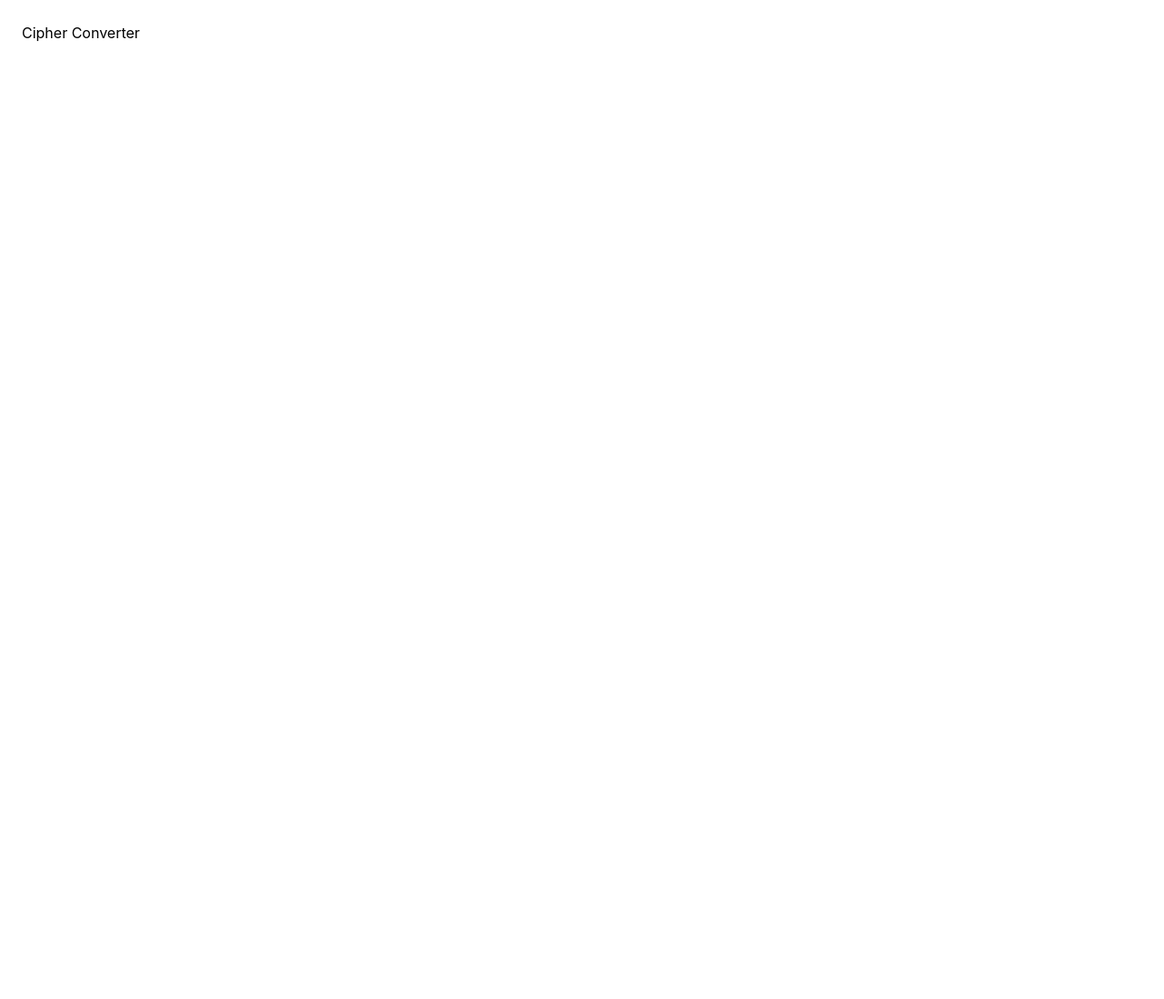
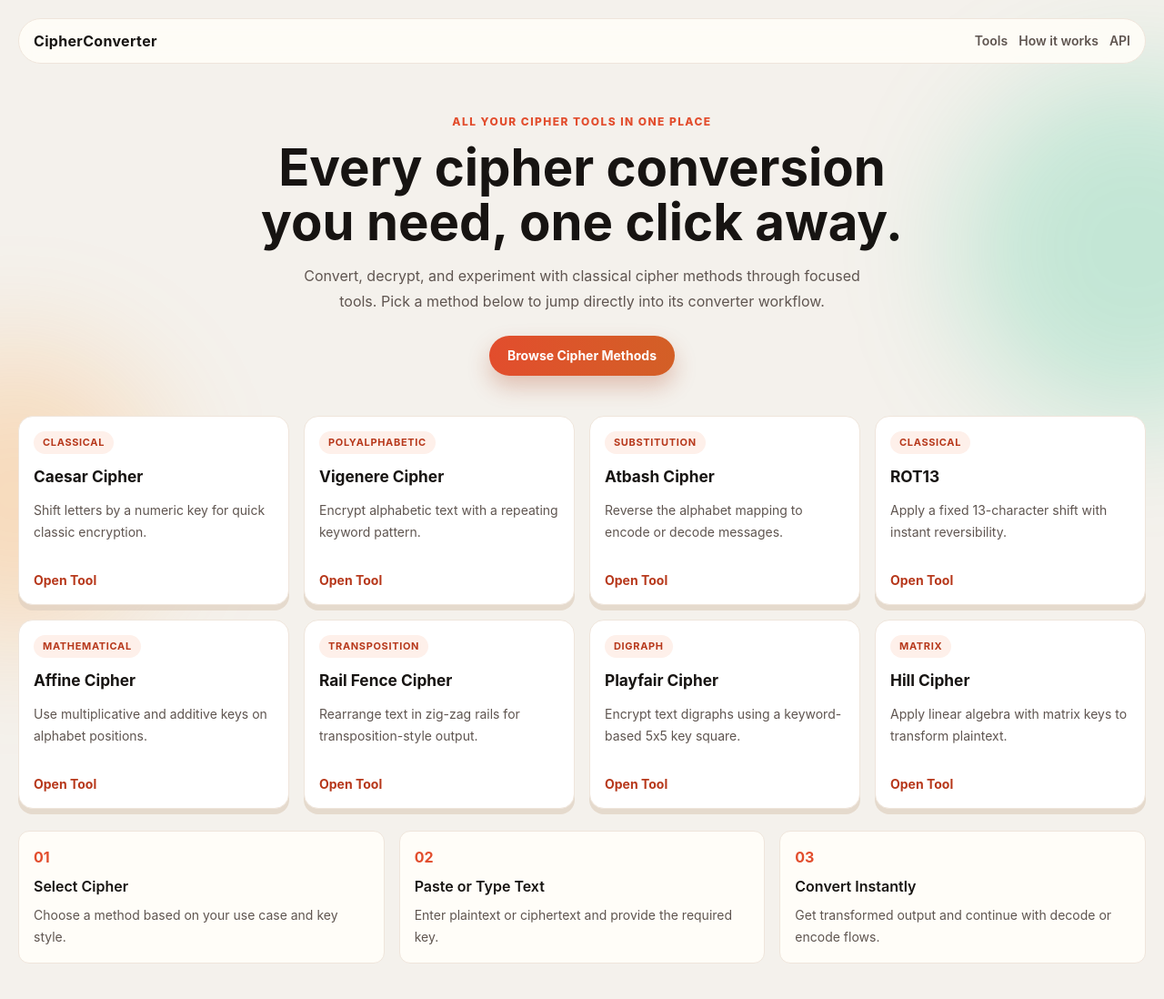
Before and after one commit to basarardabaykal/cipherconverter-frontend, a React app in the folder app/: page /ciphers/hill in a window 1280 px wide. Shown: the top 1098 px of the page at 91% size. Before the commit the page ends 800 px from the top, so only its background shows below. Built offline with nearby package versions, Linux system fonts and the light colour scheme; the HTML template or start-up script is replaced by a standard one.

Commit message:
created homepage template

```diff
--- a/app/src/App.tsx
+++ b/app/src/App.tsx
@@ -1,11 +1,7 @@
-import './App.css'
+import HomePage from './pages/HomePage.tsx'
 
 function App() {
-  return (
-    <main className="app">
-      <h1>Cipher Converter</h1>
-    </main>
-  )
+  return <HomePage />
 }
 
 export default App
--- /dev/null
+++ b/app/src/pages/HomePage.tsx
@@ -0,0 +1,169 @@
+type CipherTool = {
+  name: string
+  description: string
+  path: string
+  family: string
+}
+
+const cipherTools: CipherTool[] = [
+  {
+    name: 'Caesar Cipher',
+    description: 'Shift letters by a numeric key for quick classic encryption.',
+    path: '/ciphers/caesar',
+    family: 'Classical',
+  },
+  {
+    name: 'Vigenere Cipher',
+    description: 'Encrypt alphabetic text with a repeating keyword pattern.',
+    path: '/ciphers/vigenere',
+    family: 'Polyalphabetic',
+  },
+  {
+    name: 'Atbash Cipher',
+    description: 'Reverse the alphabet mapping to encode or decode messages.',
+    path: '/ciphers/atbash',
+    family: 'Substitution',
+  },
+  {
+    name: 'ROT13',
+    description: 'Apply a fixed 13-character shift with instant reversibility.',
+    path: '/ciphers/rot13',
+    family: 'Classical',
+  },
+  {
+    name: 'Affine Cipher',
+    description: 'Use multiplicative and additive keys on alphabet positions.',
+    path: '/ciphers/affine',
+    family: 'Mathematical',
+  },
+  {
+    name: 'Rail Fence Cipher',
+    description: 'Rearrange text in zig-zag rails for transposition-style output.',
+    path: '/ciphers/rail-fence',
+    family: 'Transposition',
+  },
+  {
+    name: 'Playfair Cipher',
+    description: 'Encrypt text digraphs using a keyword-based 5x5 key square.',
+    path: '/ciphers/playfair',
+    family: 'Digraph',
+  },
+  {
+    name: 'Hill Cipher',
+    description: 'Apply linear algebra with matrix keys to transform plaintext.',
+    path: '/ciphers/hill',
+    family: 'Matrix',
+  },
+]
+
+function HomePage() {
+  return (
+    <main className="relative min-h-screen overflow-hidden bg-[#f4f1ec] px-4 pb-16 pt-5 text-[#171412] sm:px-5">
+      <div
+        className="pointer-events-none absolute -left-36 top-96 h-80 w-80 rounded-full bg-orange-400/20 blur-3xl"
+        aria-hidden="true"
+      />
+      <div
+        className="pointer-events-none absolute -right-40 top-20 h-96 w-96 rounded-full bg-emerald-500/20 blur-3xl"
+        aria-hidden="true"
+      />
+
+      <header className="sticky top-0 z-10 mx-auto flex w-full max-w-7xl flex-col items-start gap-3 rounded-2xl border border-[#efe5db] bg-[#fffdf8]/90 px-4 py-3 backdrop-blur md:flex-row md:items-center md:justify-between md:rounded-full">
+        <a
+          className="text-base font-bold tracking-[0.02em] text-[#171412] no-underline"
+          href="/"
+        >
+          CipherConverter
+        </a>
+        <nav
+          className="flex w-full items-center justify-between gap-3 md:w-auto md:justify-normal"
+          aria-label="Main"
+        >
+          <a className="text-sm font-semibold text-[#5f5550] no-underline hover:text-[#171412]" href="#tools">
+            Tools
+          </a>
+          <a className="text-sm font-semibold text-[#5f5550] no-underline hover:text-[#171412]" href="#about">
+            How it works
+          </a>
+          <a className="text-sm font-semibold text-[#5f5550] no-underline hover:text-[#171412]" href="#api">
+            API
+          </a>
+        </nav>
+      </header>
+
+      <section className="mx-auto mb-11 mt-14 max-w-3xl text-center" id="about">
+        <p className="m-0 text-xs font-extrabold uppercase tracking-[0.12em] text-[#e24d2d]">
+          All your cipher tools in one place
+        </p>
+        <h1 className="mt-3 text-[clamp(2rem,4.4vw,3.7rem)] leading-[1.06] font-bold">
+          Every cipher conversion you need, one click away.
+        </h1>
+        <p className="mx-auto mt-4 max-w-[64ch] text-base leading-7 text-[#5f5550]">
+          Convert, decrypt, and experiment with classical cipher methods through
+          focused tools. Pick a method below to jump directly into its converter
+          workflow.
+        </p>
+        <a
+          className="mt-6 inline-flex rounded-full bg-linear-to-r from-[#e24d2d] to-[#d35f26] px-5 py-3 text-sm font-bold text-white no-underline shadow-[0_12px_24px_rgba(171,63,30,0.28)] transition-transform hover:-translate-y-0.5"
+          href="#tools"
+        >
+          Browse Cipher Methods
+        </a>
+      </section>
+
+      <section
+        className="relative z-1 mx-auto grid w-full max-w-7xl grid-cols-1 gap-4 md:grid-cols-2 xl:grid-cols-4"
+        id="tools"
+        aria-label="Cipher methods"
+      >
+        {cipherTools.map((tool, index) => (
+          <a
+            className="group flex min-h-48 flex-col gap-3 rounded-2xl border border-[#efe5db] bg-white p-4 text-inherit no-underline shadow-[0_6px_0_rgba(224,209,193,0.7)] transition-all hover:-translate-y-1 hover:border-[#e5b7a8] hover:shadow-[0_24px_40px_rgba(127,58,26,0.12)] md:min-h-52"
+            href={tool.path}
+            key={tool.path}
+            style={{ transitionDelay: `${index * 35}ms` }}
+          >
+            <span className="w-fit rounded-full bg-[#fef0ea] px-2.5 py-1 text-[11px] font-bold uppercase tracking-[0.06em] text-[#b7381b]">
+              {tool.family}
+            </span>
+            <h2 className="m-0 text-[1.08rem] font-bold">{tool.name}</h2>
+            <p className="m-0 text-sm leading-6 text-[#5f5550]">{tool.description}</p>
+            <span className="mt-auto text-sm font-bold text-[#b7381b] group-hover:text-[#8f2414]">
+              Open Tool
+            </span>
+          </a>
+        ))}
+      </section>
+
+      <section
+        className="mx-auto mt-6 grid w-full max-w-7xl grid-cols-1 gap-4 lg:grid-cols-3"
+        id="api"
+        aria-label="Workflow"
+      >
+        <article className="rounded-xl border border-[#efe5db] bg-[#fffdf8] p-4">
+          <span className="font-bold text-[#e24d2d]">01</span>
+          <h3 className="mt-2 text-base font-semibold">Select Cipher</h3>
+          <p className="mt-2 text-sm leading-6 text-[#5f5550]">
+            Choose a method based on your use case and key style.
+          </p>
+        </article>
+        <article className="rounded-xl border border-[#efe5db] bg-[#fffdf8] p-4">
+          <span className="font-bold text-[#e24d2d]">02</span>
+          <h3 className="mt-2 text-base font-semibold">Paste or Type Text</h3>
+          <p className="mt-2 text-sm leading-6 text-[#5f5550]">
+            Enter plaintext or ciphertext and provide the required key.
+          </p>
+        </article>
+        <article className="rounded-xl border border-[#efe5db] bg-[#fffdf8] p-4">
+          <span className="font-bold text-[#e24d2d]">03</span>
+          <h3 className="mt-2 text-base font-semibold">Convert Instantly</h3>
+          <p className="mt-2 text-sm leading-6 text-[#5f5550]">
+            Get transformed output and continue with decode or encode flows.
+          </p>
+        </article>
+      </section>
+    </main>
+  )
+}
+
+export default HomePage
```
